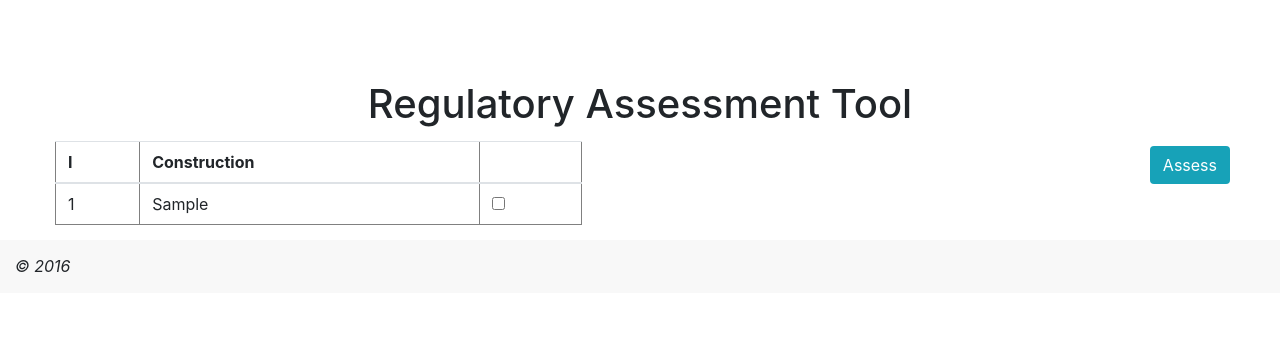
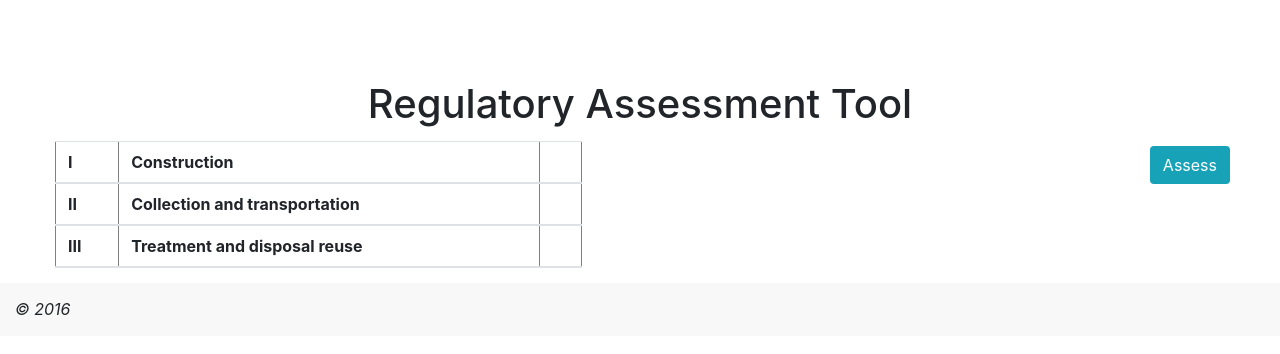
Before and after one commit to justinaung/regulatory-assessment-tool, a CodeIgniter app: page /rat/ in a window 1280 px wide. Shown: the top 354 px of the page. Run offline with CodeIgniter, Linux system fonts and the light colour scheme; tables that the repository leaves empty or names only in its code hold one stand-in row (values such as "Sample post"); lists and menus that the app fills with data are empty; some libraries are stand-ins or nearby versions.

Commit message:
add 3 table heads from database

```diff
--- a/application/controllers/Rat.php
+++ b/application/controllers/Rat.php
@@ -16,8 +16,10 @@
 	{
 		if(file_exists('application/views/rat/'.$page.'.php'))
 		{
-			$this->load->model('ConstructionModel');
-			$data['records'] = $this->ConstructionModel->getData();
+			$this->load->model('CheckListModel');
+			$data['construction_records'] = $this->CheckListModel->getConstructionList();
+			$data['collection_records'] = $this->CheckListModel->getCollectionList();
+			$data['treatment_records'] = $this->CheckListModel->getTreatmentList();
 
 			$data['title']=ucfirst($page);
 			$this->load->view('templates/header', $data);
@@ -69,7 +71,7 @@
 		{
 			$data['title']=ucfirst($page);
 
-			$construction_array = $this->input->post('check_list');
+			$construction_array = $this->input->post('check_list1');
 			$collection_array = $this->input->post('check_list2');
 			$treatment_array = $this->input->post('check_list3');
 
--- /dev/null
+++ b/application/models/CheckListModel.php
@@ -0,0 +1,21 @@
+<?php
+
+class CheckListModel extends CI_Model
+{
+    public function getConstructionList()
+    {
+        $query = $this->db->query("SELECT * FROM check_list WHERE type_no=1;");
+        return $query->result();
+    }
+    public function getCollectionList()
+    {
+        $query = $this->db->query("SELECT * FROM check_list WHERE type_no=2;");
+        return $query->result();
+    }
+    public function getTreatmentList()
+    {
+        $query = $this->db->query("SELECT * FROM check_list WHERE type_no=3;");
+        return $query->result();
+    }
+}
+ ?>
--- a/application/models/ConstructionModel.php
+++ /dev/null
@@ -1,11 +0,0 @@
-<?php
-
-class ConstructionModel extends CI_Model
-{
-    public function getData()
-    {
-        $query = $this->db->get('construction');
-        return $query->result();
-    }
-}
- ?>
--- a/application/views/rat/home.php
+++ b/application/views/rat/home.php
@@ -12,14 +12,56 @@
                 echo "</tr>";
             echo "</thead>";
             echo "<tbody>";
-            foreach ($records as $rec)
+            foreach ($construction_records as $rec)
             {
                 echo "<tr>";
                     echo "<td>".$rec->id."</td>";
                     echo "<td> <a title=\"".$rec->description."\">".$rec->attribute."</a></td>";
                     echo "<td>
-                            <input class=\"checkbox\" type=\"hidden\" value=\"".$rec->attribute."\"name=\"check_list[".$rec->id."]\">
-                            <input class=\"checkbox\" type=\"checkbox\" value=1 name=\"check_list[".$rec->id."]\"></td>";
+                            <input class=\"checkbox\" type=\"hidden\" value=\"".$rec->attribute."\"name=\"check_list1[".$rec->id."]\">
+                            <input class=\"checkbox\" type=\"checkbox\" value=1 name=\"check_list1[".$rec->id."]\"></td>";
+                echo "</tr>";
+            }
+            echo "</tbody>";
+        ?>
+        <?php
+            echo "<thead>";
+                echo "<tr>";
+                    echo "<th>II</th>";
+                    echo "<th>Collection and transportation</th>";
+                    echo "<th></th>";
+                echo "</tr>";
+            echo "</thead>";
+            echo "<tbody>";
+            foreach ($construction_records as $rec)
+            {
+                echo "<tr>";
+                    echo "<td>".$rec->id."</td>";
+                    echo "<td> <a title=\"".$rec->description."\">".$rec->attribute."</a></td>";
+                    echo "<td>
+                            <input class=\"checkbox\" type=\"hidden\" value=\"".$rec->attribute."\"name=\"check_list2[".$rec->id."]\">
+                            <input class=\"checkbox\" type=\"checkbox\" value=1 name=\"check_list2[".$rec->id."]\"></td>";
+                echo "</tr>";
+            }
+            echo "</tbody>";
+        ?>
+        <?php
+            echo "<thead>";
+                echo "<tr>";
+                    echo "<th>III</th>";
+                    echo "<th>Treatment and disposal reuse</th>";
+                    echo "<th></th>";
+                echo "</tr>";
+            echo "</thead>";
+            echo "<tbody>";
+            foreach ($treatment_records as $rec)
+            {
+                echo "<tr>";
+                    echo "<td>".$rec->id."</td>";
+                    echo "<td> <a title=\"".$rec->description."\">".$rec->attribute."</a></td>";
+                    echo "<td>
+                            <input class=\"checkbox\" type=\"hidden\" value=\"".$rec->attribute."\"name=\"check_list3[".$rec->id."]\">
+                            <input class=\"checkbox\" type=\"checkbox\" value=1 name=\"check_list3[".$rec->id."]\"></td>";
                 echo "</tr>";
             }
             echo "</tbody>";
```
